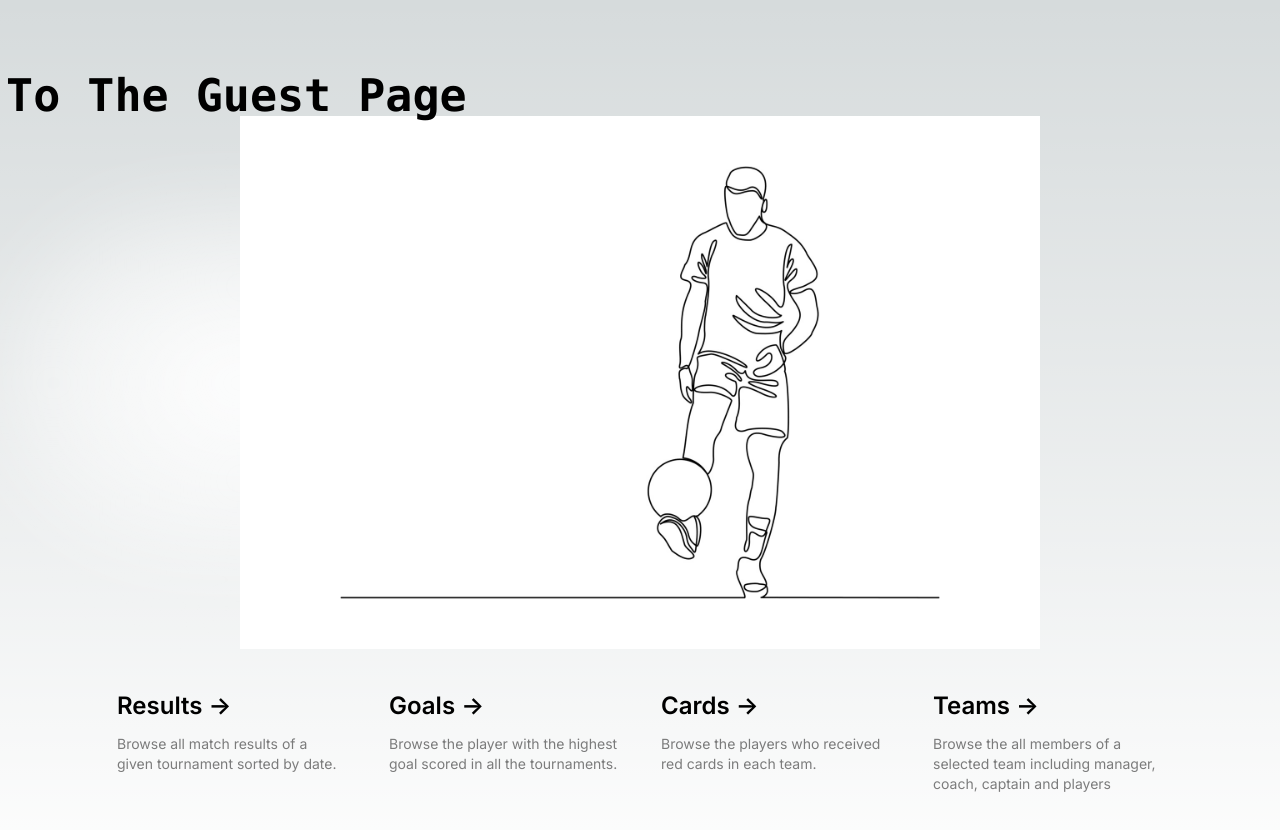
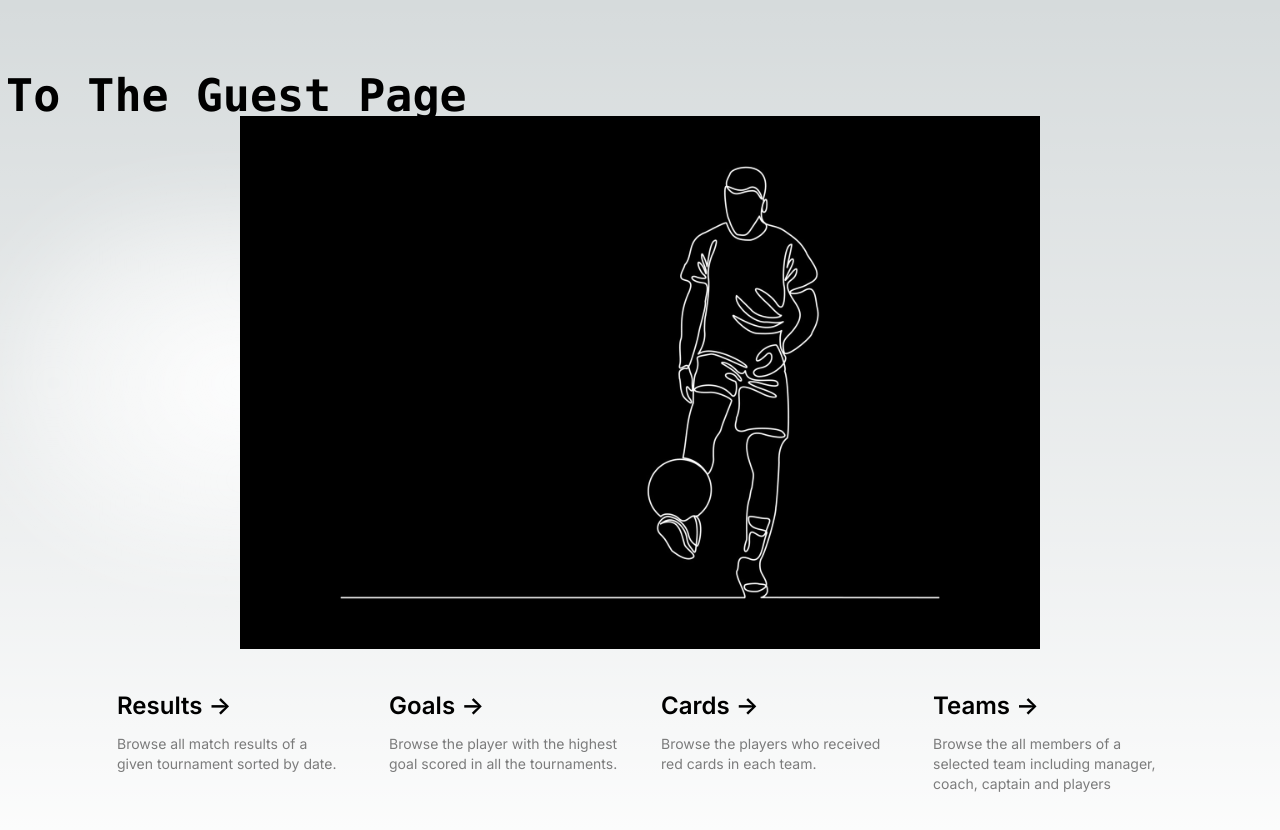
Before and after one commit to Mi3liX9/tournament-manager, a Next.js app: page / in a window 1280 px wide. Shown: the top 830 px of the page. Built offline with nearby package versions, Linux system fonts and the light colour scheme.

Commit message:
image color invert

```diff
--- a/app/page.tsx
+++ b/app/page.tsx
@@ -22,7 +22,7 @@ export default function Home() {
 
       <div className="relative flex place-items-center before:absolute before:h-[300px] before:w-[480px] before:-translate-x-1/2 before:rounded-full before:bg-gradient-radial before:from-white before:to-transparent before:blur-2xl before:content-[''] after:absolute after:-z-20 after:h-[180px] after:w-[240px] after:translate-x-1/3 after:bg-gradient-conic after:from-sky-200 after:via-blue-200 after:blur-2xl after:content-[''] before:dark:bg-gradient-to-br before:dark:from-transparent before:dark:to-blue-700 before:dark:opacity-10 after:dark:from-sky-900 after:dark:via-[#0141ff] after:dark:opacity-40 before:lg:h-[360px]">
         <Image
-          className="relative light:drop-shadow-[0_0_0.3rem_#ffffff70] light:invert"
+          className="relative light:drop-shadow-[0_0_0.3rem_#ffffff70] invert"
           src="/line-drawing-of-football-player-kicking-ball_.png"
           alt="football player image Logo"
           width={800}
```
